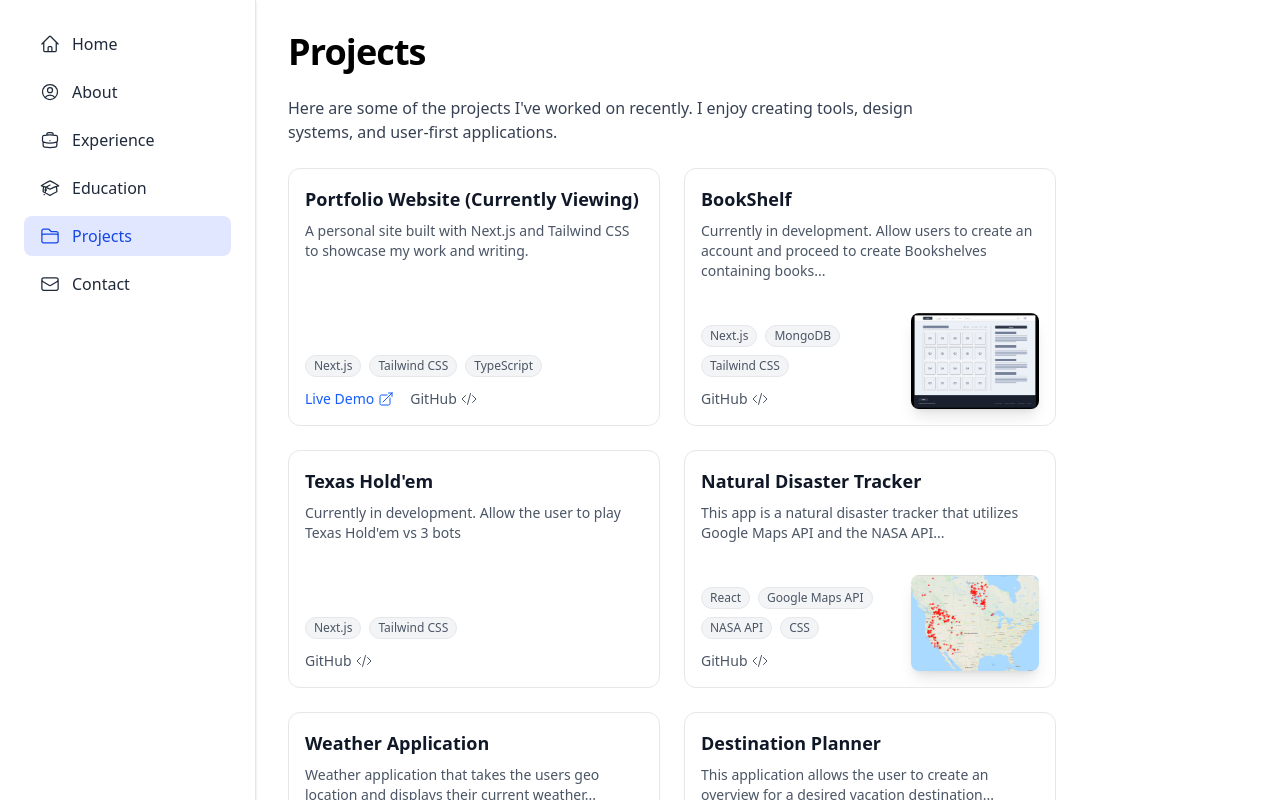
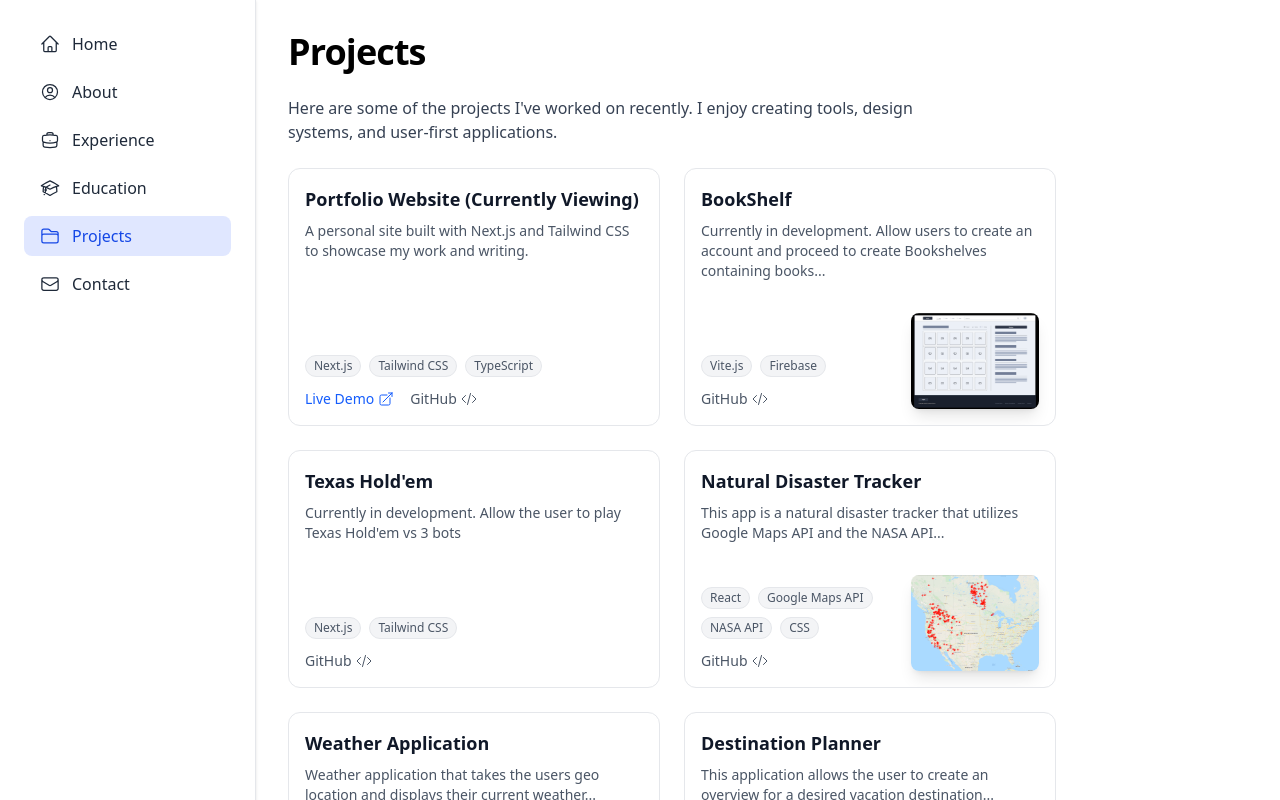
Before and after one commit to adam-hunter13/next-portfolio, a Next.js app: page /projects in a window 1280 px wide. Shown: the top 800 px of the page. Built offline with nearby package versions, Linux system fonts and the light colour scheme.

Commit message:
Project edits

```diff
--- a/app/data/projects.ts
+++ b/app/data/projects.ts
@@ -13,7 +13,7 @@ const projects: Project[] = [
     title: 'Portfolio Website (Currently Viewing)',
     description: 'A personal site built with Next.js and Tailwind CSS to showcase my work and writing.',
     tags: ['Next.js', 'Tailwind CSS', 'TypeScript'],
-    live: 'https://www.adam-hunter.com/projects',
+    live: '/projects',
     github: 'https://github.com/adam-hunter13/next-portfolio',
     image: '',
     featured: true,
@@ -21,7 +21,7 @@ const projects: Project[] = [
   {
     title: 'BookShelf',
     description: 'Currently in development. Allow users to create an account and proceed to create Bookshelves containing books...',
-    tags: ['Next.js', 'MongoDB', 'Tailwind CSS'],
+    tags: ['Vite.js', 'Firebase'],
     github: 'https://github.com/adam-hunter13/bookshelf',
     image: 'bookshelf.png',
     featured: true,
```
